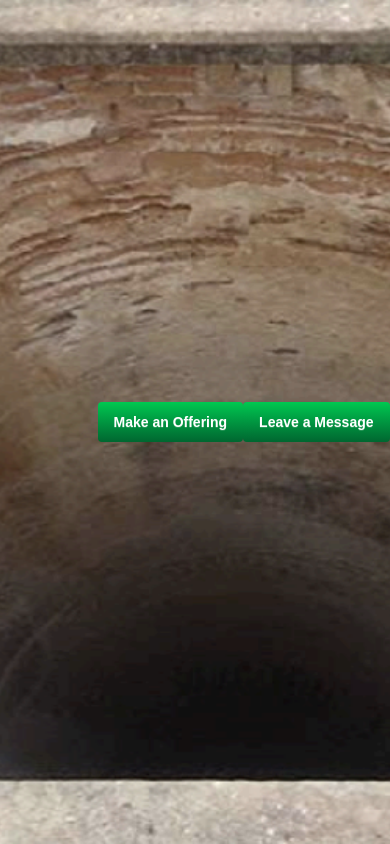
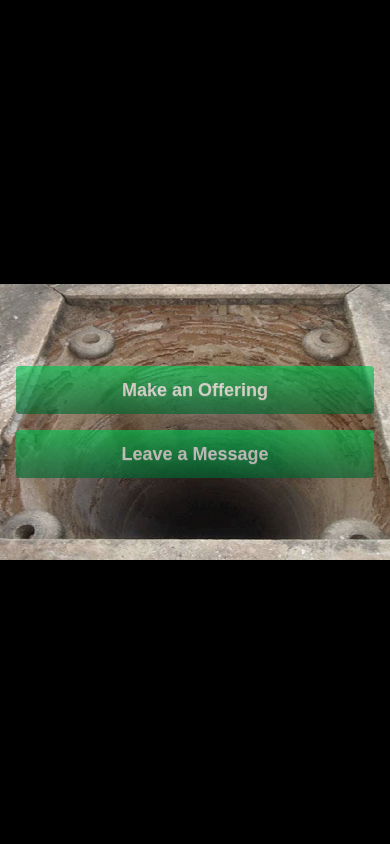
Before and after one commit to RyanDelbango/immortality-hole, a Next.js app: page / in a window 390 px wide. Built offline with nearby package versions, Linux system fonts and the light colour scheme.

Commit message:
Make page responsive

```diff
--- a/src/app/page.tsx
+++ b/src/app/page.tsx
@@ -46,21 +46,22 @@ export default function Home() {
 
   return (
     <div
-      className="min-h-screen w-full overflow-x-auto bg-black"
+      className="min-h-screen w-full bg-black"
     >
       <div
-        className="flex items-center justify-center h-screen bg-no-repeat bg-center"
+        className="flex items-center justify-center min-h-screen bg-no-repeat bg-center"
         style={{
           backgroundImage: "url('/hole.png')",
-          backgroundSize: "auto 100%",
-          minWidth: "100%",
+          backgroundSize: "contain", // Show entire image
+          backgroundPosition: "center",
+          height: "100vh", // Force full height
         }}
       >
-        <div className="relative w-full flex items-center justify-center">
+        <div className="relative w-full flex items-center justify-center p-4">
           {/* Buttons container - always in DOM but with opacity transition */}
           <div
-            className={`w-1/2 flex justify-around transition-opacity ${showButton ? 'duration-1000' : 'duration-300'} ease-in
-              ${showButton ? 'opacity-100 z-20' : 'opacity-0 z-0'}
+            className={`w-full max-w-md flex flex-wrap justify-around gap-4 transition-opacity ${showButton ? 'duration-1000' : 'duration-300'} ease-in
+              ${showButton ? 'opacity-80 z-20' : 'opacity-0 z-0'}
               ${!showButton ? 'pointer-events-none' : ''}`}
           >
             <ClientButton onClick={handleButtonClick}>
--- a/src/components/ClientButton.tsx
+++ b/src/components/ClientButton.tsx
@@ -7,7 +7,7 @@ interface ButtonProps {
 }
 
 export default function ClientButton({
-    className = "btn bg-gradient-to-b from-green-500 to-green-800 border-none shadow-none text-white",
+    className = "btn btn-lg opacity-80 max-w-sm w-full sm:w-auto bg-gradient-to-b from-green-500 to-green-800 border-none shadow-none text-white",
     children,
     onClick
 }: ButtonProps) {
--- a/src/components/ContentCard.tsx
+++ b/src/components/ContentCard.tsx
@@ -8,8 +8,8 @@ interface ContentCardProps {
 export default function ContentCard({ onArrowClick, isVisible }: ContentCardProps) {
   return (
     <div className={`transition-opacity ${isVisible ? 'duration-1000' : 'duration-300'} ease-in ${isVisible ? 'opacity-100' : 'opacity-0'} ${!isVisible ? 'pointer-events-none' : ''}`}>
-      <div className="card w-96 bg-base-100 shadow-xl">
-        <div className="card-body items-center text-center">
+      <div className="card w-full max-w-sm mx-auto bg-base-100 shadow-xl">
+        <div className="card-body items-center text-center p-4 sm:p-6">
           <h2 className="card-title">Testing</h2>
           <div className="card-actions justify-center mt-4">
             <button className="btn btn-circle" onClick={onArrowClick}>
```
